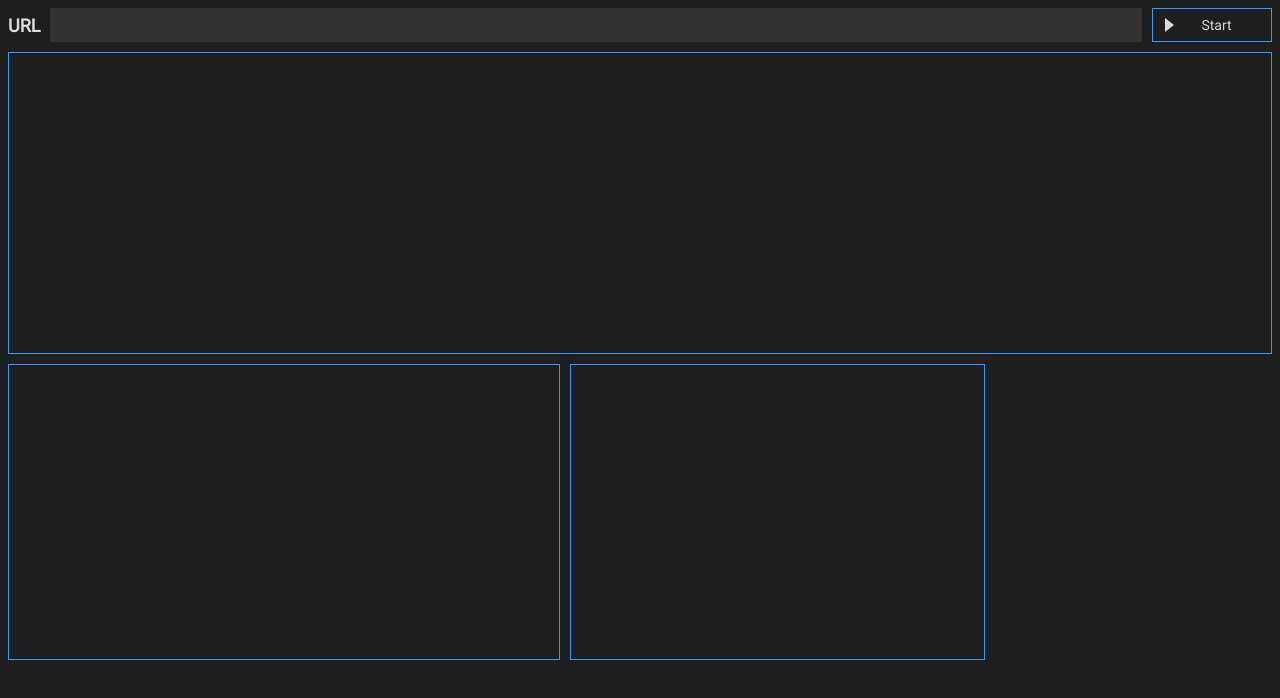
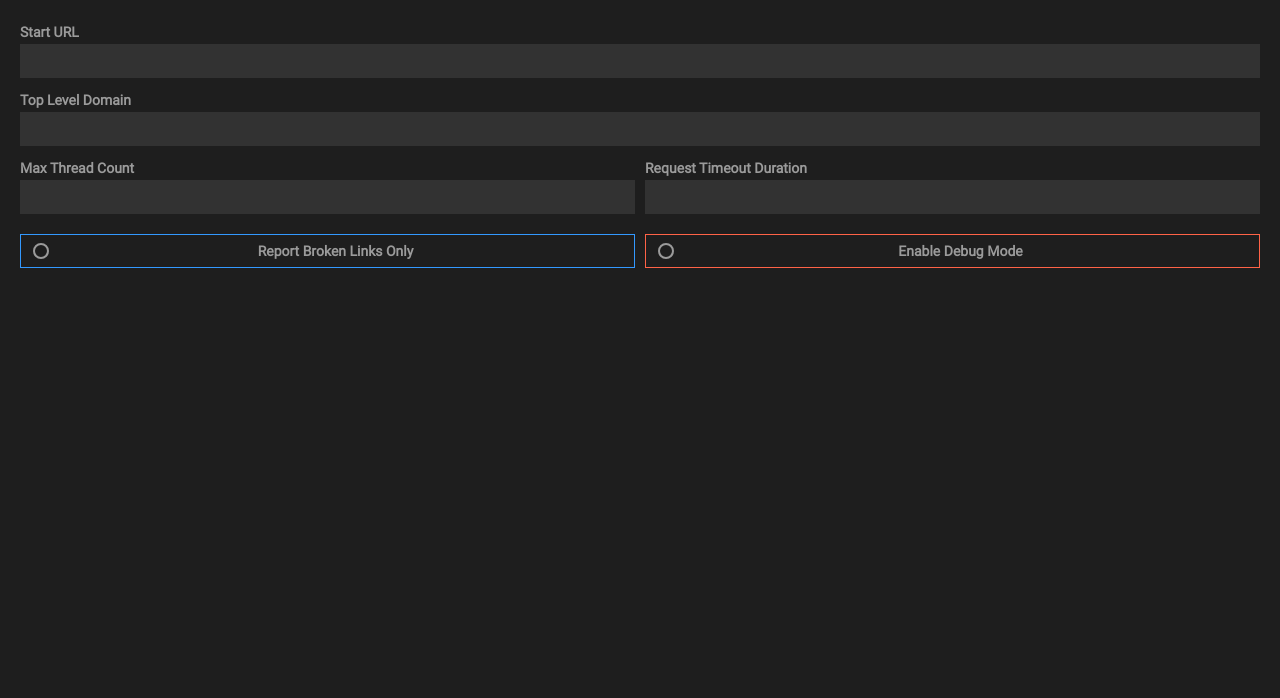
Before and after one commit to miniskylab/Helix, a plain HTML site: page Gui/www/index.html in a window 1280 px wide. Drawn offline with Linux system fonts and the light colour scheme; files whose address does not match are found by name.

Commit message:
Added the third draft of the GUI

```diff
--- a/Gui/www/index.html
+++ b/Gui/www/index.html
@@ -1,20 +1,55 @@
 <html>
     <head>
-        <link href="styles.css" rel="stylesheet"/>
+        <link href="styles/main.css" rel="stylesheet" />
+        <link href="styles/button.css" rel="stylesheet" />
+        <link href="styles/checkbox.css" rel="stylesheet" />
     </head>
     <body>
-    <div class="address-bar">
-        <div class="url-label">URL</div>
-        <div class="gap"></div>
-        <input class="input-field" type="text"/>
-        <div class="gap"></div>
-        <div class="button">
+        <div class="field-group">
+            <div class="field">
+                <div class="label">Start URL</div>
+                <input class="input-field" type="text" />
+            </div>
+        </div>
+        <div class="field-group">
+            <div class="field">
+                <div class="label">Top Level Domain</div>
+                <input class="input-field" type="text" />
+            </div>
+        </div>
+        <div class="field-group">
+            <div class="field field--one-half">
+                <div class="label">Max Thread Count</div>
+                <input class="input-field" type="text" />
+            </div>
+            <div class="field field--one-half">
+                <div class="label">Request Timeout Duration</div>
+                <input class="input-field" type="text" />
+            </div>
+        </div>
+        <div class="field-group">
+            <div class="field field--one-half">
+                <div class="checkbox">
+                    <input type="checkbox" />
+                    <div class="checkbox-content">
+                        <div class="checkbox__checkmark-icon"></div>
+                        <div class="checkbox__text">Report Broken Links Only</div>
+                    </div>
+                </div>
+            </div>
+            <div class="field field--one-half">
+                <div class="checkbox checkbox--tomato">
+                    <input type="checkbox" />
+                    <div class="checkbox-content">
+                        <div class="checkbox__checkmark-icon"></div>
+                        <div class="checkbox__text">Enable Debug Mode</div>
+                    </div>
+                </div>
+            </div>
+        </div>
+        <!--<div class="button">
             <div class="button__play-icon"></div>
             <div class="button__text">Start</div>
-        </div>
-    </div>
-    <div class="result-table"></div>
-    <div class="configurations"></div>
-    <div class="statistics"></div>
+        </div>-->
     </body>
 </html>
--- a/Gui/www/styles.css
+++ /dev/null
@@ -1,121 +0,0 @@
-@font-face {
-    font-family: Roboto;
-    src: url("font/Roboto-Regular.woff") format("woff"),
-    url("font/Roboto-Regular.woff2") format("woff2");
-}
-
-* {
-    font-family: Roboto, sans-serif;
-    font-size: 14px;
-}
-
-html {
-    overflow: hidden;
-}
-
-body {
-    background-color: #1E1E1E;
-    color: #DCDCDC;
-}
-
-.gap {
-    display: inline-block;
-    width: 10px;
-}
-
-.url-label {
-    display: inline-flex;
-    align-items: center;
-    height: 34px;
-    font-size: 18px;
-    font-weight: bold;
-    vertical-align: top;
-}
-
-.input-field {
-    display: inline-flex;
-    height: 34px;
-    padding: 6px 12px;
-    border: none;
-    outline: none;
-    vertical-align: top;
-    color: #DCDCDC;
-    flex-grow: 2;
-    background-color: #323232;
-}
-
-.button {
-    display: inline-flex;
-    align-items: center;
-    justify-content: center;
-    min-width: 120px;
-    height: 34px;
-    padding: 6px 12px;
-    box-sizing: border-box;
-    border: 1px solid #3399FF;
-    vertical-align: top;
-    user-select: none;
-    cursor: pointer;
-}
-
-.button:hover {
-    color: #FFFFFF;
-    background-color: rgba(51, 153, 255, 0.1);
-}
-
-.button:active {
-    color: #FFFFFF;
-    background-color: #3399FF;
-}
-
-.button:active .button__play-icon,
-.button:hover .button__play-icon {
-    border-left-color: #FFFFFF;
-}
-
-.button__play-icon {
-    width: 9px;
-    height: 14px;
-    border-width: 7px 0 7px 9px;
-    border-color: transparent transparent transparent #DCDCDC;
-    border-style: solid;
-    box-sizing: border-box;
-}
-
-.button__text {
-    display: flex;
-    flex-grow: 1;
-    justify-content: center;
-    align-items: center;
-    height: 20px;
-    padding: 0 10px;
-    box-sizing: border-box;
-    font-size: 14px;
-}
-
-.address-bar {
-    display: flex;
-}
-
-.result-table {
-    height: 300px;
-    margin-top: 10px;
-    border: 1px solid #3399FF;
-}
-
-.configurations {
-    display: inline-flex;
-    width: 550px;
-    height: 294px;
-    margin-top: 10px;
-    border: 1px solid #3399FF;
-}
-
-.statistics {
-    display: inline-flex;
-    width: 413px;
-    height: 294px;
-    margin-top: 10px;
-    margin-left: 7px;
-    border: 1px solid #3399FF;
-}
--- /dev/null
+++ b/Gui/www/styles/button.css
@@ -0,0 +1,46 @@
+.button {
+    display: flex;
+    align-items: center;
+    justify-content: center;
+    height: 34px;
+    padding: 6px 12px;
+    box-sizing: border-box;
+    border: 1px solid #3399FF;
+    vertical-align: top;
+    user-select: none;
+    cursor: pointer;
+}
+
+.button:hover {
+    color: #FFFFFF;
+    background-color: rgba(51, 153, 255, 0.1);
+}
+
+.button:active {
+    color: #FFFFFF;
+    background-color: #3399FF;
+}
+
+.button:active .button__play-icon,
+.button:hover .button__play-icon {
+    border-left-color: #FFFFFF;
+}
+
+.button__play-icon {
+    width: 9px;
+    height: 14px;
+    border-width: 7px 0 7px 9px;
+    border-color: transparent transparent transparent #9B9B9B;
+    border-style: solid;
+    box-sizing: border-box;
+}
+
+.button__text {
+    display: flex;
+    flex-grow: 1;
+    justify-content: center;
+    align-items: center;
+    height: 20px;
+    padding: 0 10px;
+    font-size: 14px;
+}
--- /dev/null
+++ b/Gui/www/styles/checkbox.css
@@ -0,0 +1,88 @@
+.checkbox {
+    position: relative;
+    margin-top: 10px;
+    vertical-align: top;
+    user-select: none;
+    cursor: pointer;
+}
+
+.checkbox-content {
+    display: flex;
+    align-items: center;
+    justify-content: center;
+    height: 34px;
+    padding: 6px 12px;
+    box-sizing: border-box;
+    border: 1px solid #3399FF;
+}
+
+.checkbox--tomato .checkbox-content {
+    border-color: #FF6347;
+}
+
+.checkbox input {
+    position: absolute;
+    width: 100%;
+    height: 100%;
+    margin: 0;
+    opacity: 0;
+    cursor: pointer;
+}
+
+.checkbox:hover .checkbox-content {
+    color: #FFFFFF;
+    background-color: rgba(51, 153, 255, 0.1);
+}
+
+.checkbox--tomato:hover .checkbox-content {
+    color: #FFFFFF;
+    background-color: rgba(255, 99, 71, 0.1);
+}
+
+.checkbox input:checked ~ .checkbox-content {
+    color: #FFFFFF;
+    background-color: #3399FF;
+}
+
+.checkbox--tomato input:checked ~ .checkbox-content {
+    color: #FFFFFF;
+    background-color: #FF6347;
+}
+
+.checkbox__checkmark-icon {
+    width: 12px;
+    height: 12px;
+    border: 2px solid #9B9B9B;
+    border-radius: 50%;
+}
+
+.checkbox:hover input:not(:checked) ~ .checkbox-content .checkbox__checkmark-icon {
+    width: 5px;
+    height: 10px;
+    border: solid #FFFFFF;
+    border-width: 0 5px 5px 0;
+    border-radius: 1px;
+    margin: 0 2px 3px 4px;
+    transform: rotate(45deg);
+}
+
+.checkbox input:checked ~ .checkbox-content .checkbox__checkmark-icon {
+    width: 5px;
+    height: 10px;
+    border: solid #FFFFFF;
+    border-width: 0 5px 5px 0;
+    border-radius: 1px;
+    margin-bottom: 3px;
+    margin: 0 2px 3px 4px;
+    transform: rotate(45deg);
+}
+
+.checkbox__text {
+    display: flex;
+    flex-grow: 1;
+    justify-content: center;
+    align-items: center;
+    height: 20px;
+    padding: 0 10px;
+    font-size: 14px;
+}
--- /dev/null
+++ b/Gui/www/styles/main.css
@@ -0,0 +1,60 @@
+@font-face {
+    font-family: Roboto;
+    src: url("../font/Roboto-Regular.woff") format("woff"),
+         url("../font/Roboto-Regular.woff2") format("woff2");
+}
+
+* {
+    font-family: Roboto, sans-serif;
+    font-size: 14px;
+    font-weight: bold;
+}
+
+html {
+    overflow: hidden;
+}
+
+body {
+    background-color: #1E1E1E;
+    color: #9B9B9B;
+    margin: 20px;
+}
+
+.field-group {
+    display: flex;
+    flex-wrap: wrap;
+    align-content: flex-start;
+    margin: 0 -5px;
+}
+
+.field {
+    display: inline-block;
+    width: 100%;
+    padding: 0 5px;
+    margin-bottom: 10px;
+    box-sizing: border-box;
+}
+
+.field--one-half {
+    width: 50%;
+}
+
+.label {
+    display: flex;
+    align-items: center;
+    width: 100%;
+    height: 24px;
+    vertical-align: top;
+}
+
+.input-field {
+    display: flex;
+    width: 100%;
+    height: 34px;
+    padding: 6px 12px;
+    border: none;
+    outline: none;
+    vertical-align: top;
+    color: #DCDCDC;
+    background-color: #323232;
+}
```
Also changed, not shown: 2 other files.
